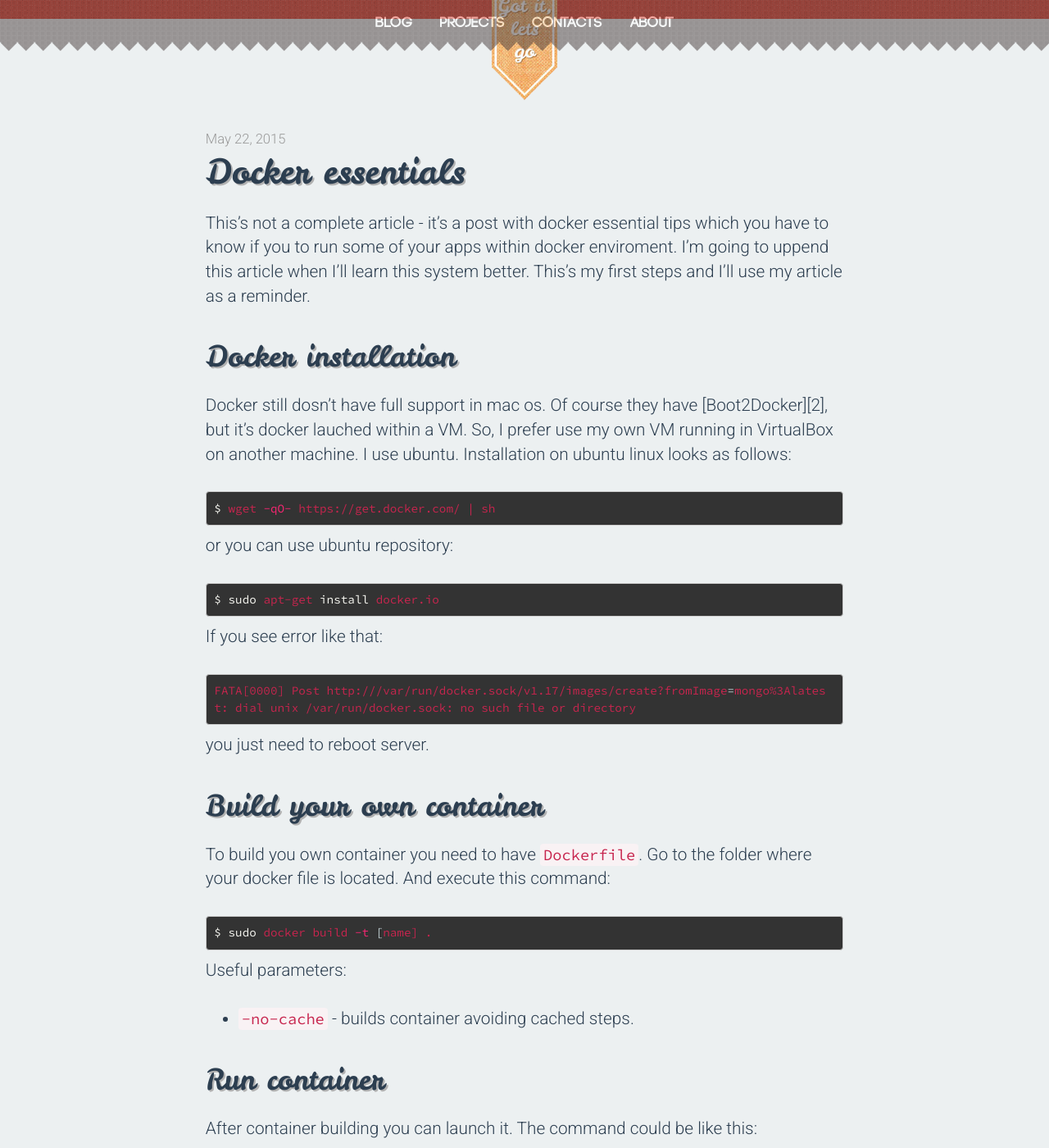
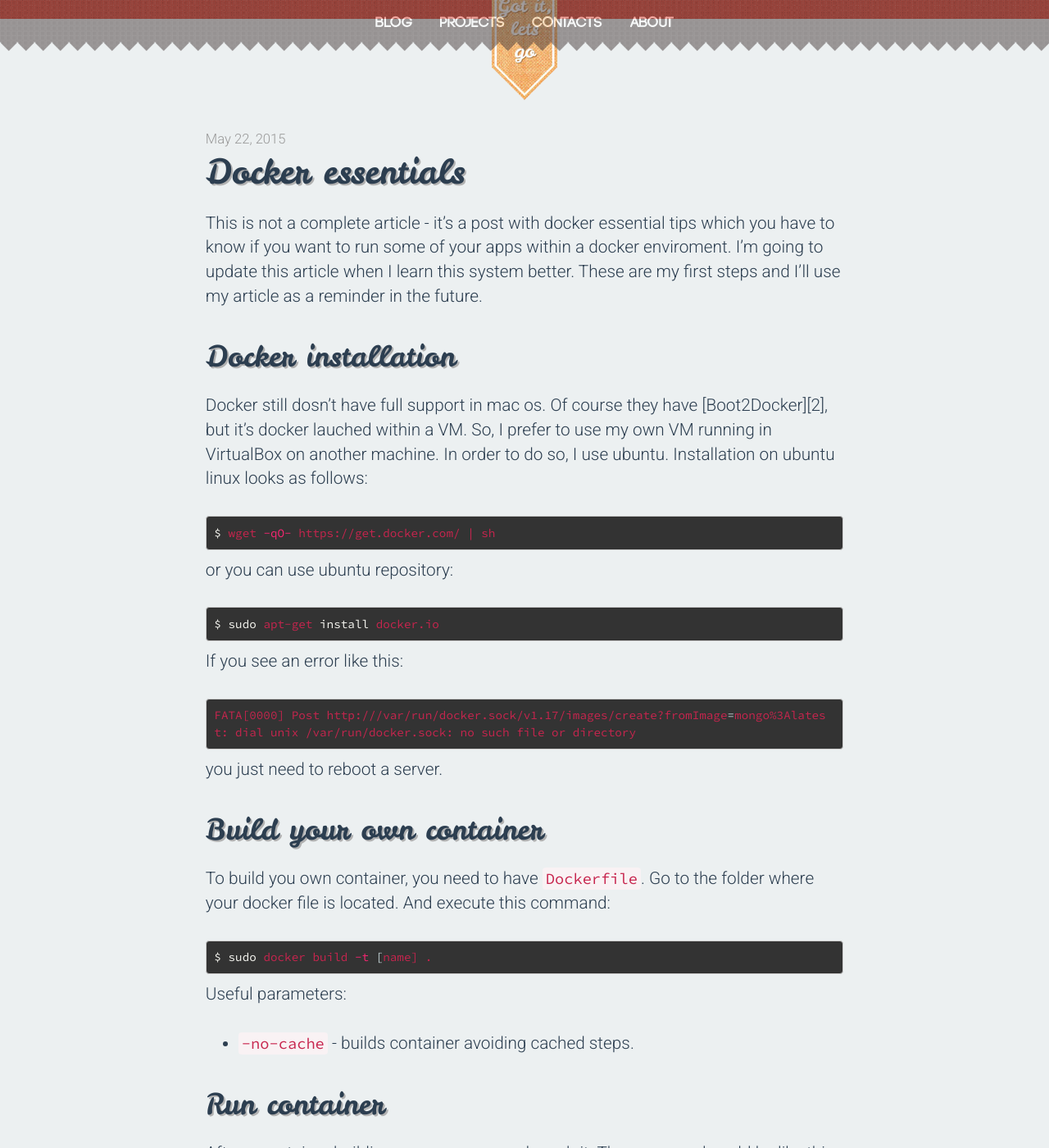
Before and after one commit to dimafeng/dimafeng.github.io, a Jekyll site: the page built from _posts/2015-05-22-docker1.markdown, in a window 1280 px wide and 1400 px high, scrolled down 477 px. Shown: the whole window at 82% size. Built offline with Jekyll 4.4.1, drawn with Linux system fonts in a browser that asks for light colours; nearby versions of some CDN libraries; comment, search, counter and statistics services are not loaded; some of the changed text lies outside the part shown.

Commit message:
fix typos

```diff
--- a/_posts/2015-05-22-docker1.markdown
+++ b/_posts/2015-05-22-docker1.markdown
@@ -3,11 +3,11 @@
 title:  "Docker essentials"
 categories: docker
 ---
-This's not a complete article - it's a post with docker essential tips which you have to know if you to run some of your apps within docker enviroment. I'm going to uppend this article when I'll learn this system better. This's my first steps and I'll use my article as a reminder.
+This is not a complete article - it's a post with docker essential tips which you have to know if you want to run some of your apps within a docker enviroment. I'm going to update this article when I learn this system better. These are my first steps and I'll use my article as a reminder in the future.
 
 ## Docker installation
 
-Docker still dosn't have full support in mac os. Of course they have [Boot2Docker][2], but it's docker lauched within a VM. So, I prefer use my own VM running in VirtualBox on another machine. I use ubuntu. Installation on ubuntu linux looks as follows:
+Docker still dosn't have full support in mac os. Of course they have [Boot2Docker][2], but it's docker lauched within a VM. So, I prefer to use my own VM running in VirtualBox on another machine. In order to do so, I use ubuntu. Installation on ubuntu linux looks as follows:
 
 {% highlight bash %}
 $ wget -qO- https://get.docker.com/ | sh
@@ -19,17 +19,17 @@
 $ sudo apt-get install docker.io
 {% endhighlight %}
 
-If you see error like that:
+If you see an error like this:
 
 {% highlight bash %}
 FATA[0000] Post http:///var/run/docker.sock/v1.17/images/create?fromImage=mongo%3Alatest: dial unix /var/run/docker.sock: no such file or directory
 {% endhighlight %}
 
-you just need to reboot server.
+you just need to reboot a server.
 
 ## Build your own container
 
-To build you own container you need to have `Dockerfile`. Go to the folder where your docker file is located. And execute this command:
+To build you own container, you need to have `Dockerfile`. Go to the folder where your docker file is located. And execute this command:
 
 {% highlight bash %}
 $ sudo docker build -t [name] .
@@ -49,11 +49,11 @@
 
 Useful parameters:
 
-* `-d` - run container in the background
-* `-p [container port]:[host port]` - open the exposed port on host machine
+* `-d` - runs container in the background
+* `-p [container port]:[host port]` - opens the exposed port on an host machine
 * `--link [name or id]:[alias]` - allows a container to access another container speicified by `[name or id]`
-* `-v [host path]:[container path]` - external volume linking
-* `--restart="always"` - will restart your container after failure or system reboot
+* `-v [host path]:[container path]` - for external volume linking
+* `--restart="always"` - restarts your container after a failure or a system reboot
 
 ---
 
```
Also changed, not shown: other parts of _posts/2015-05-22-docker1.markdown (+1 -1 lines).
